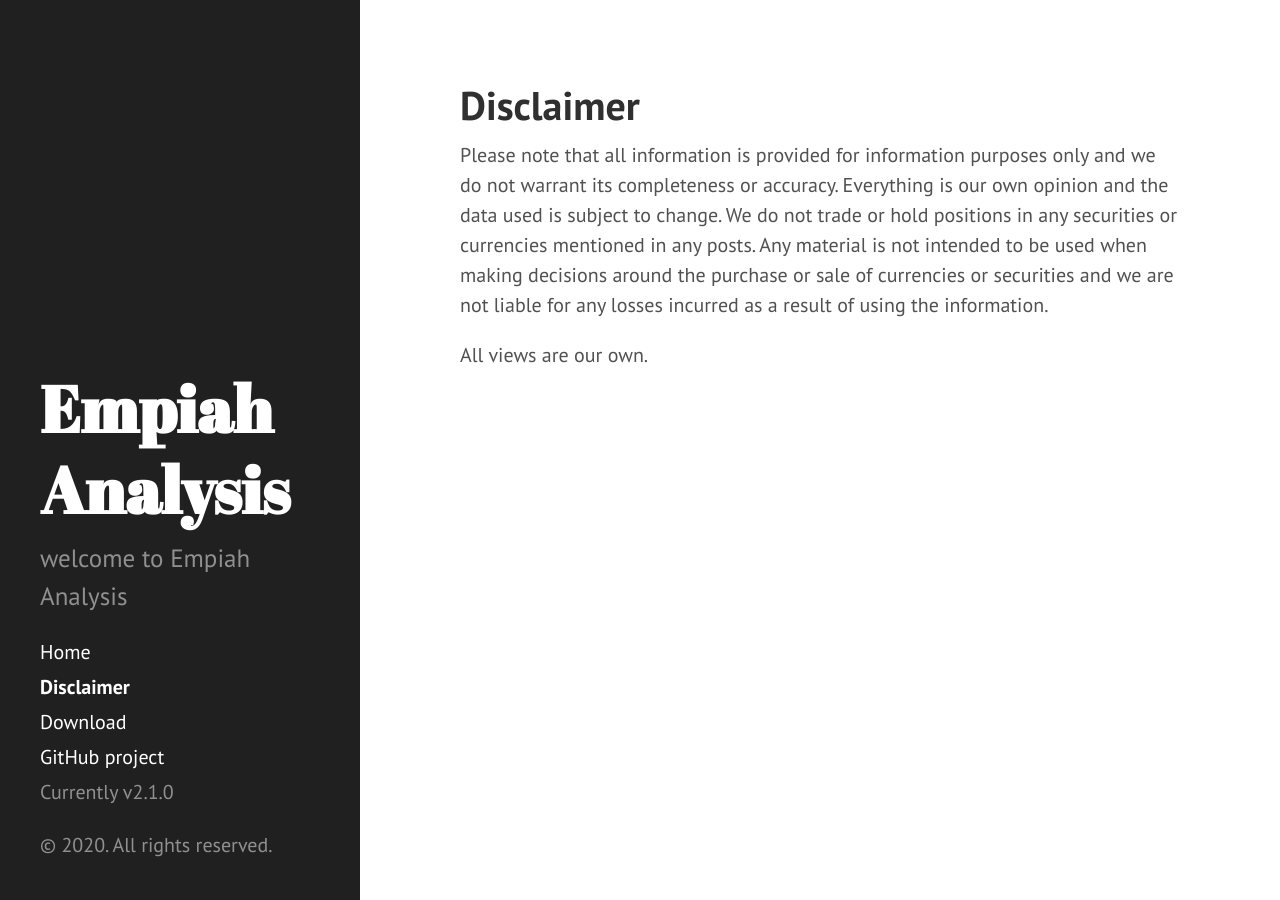
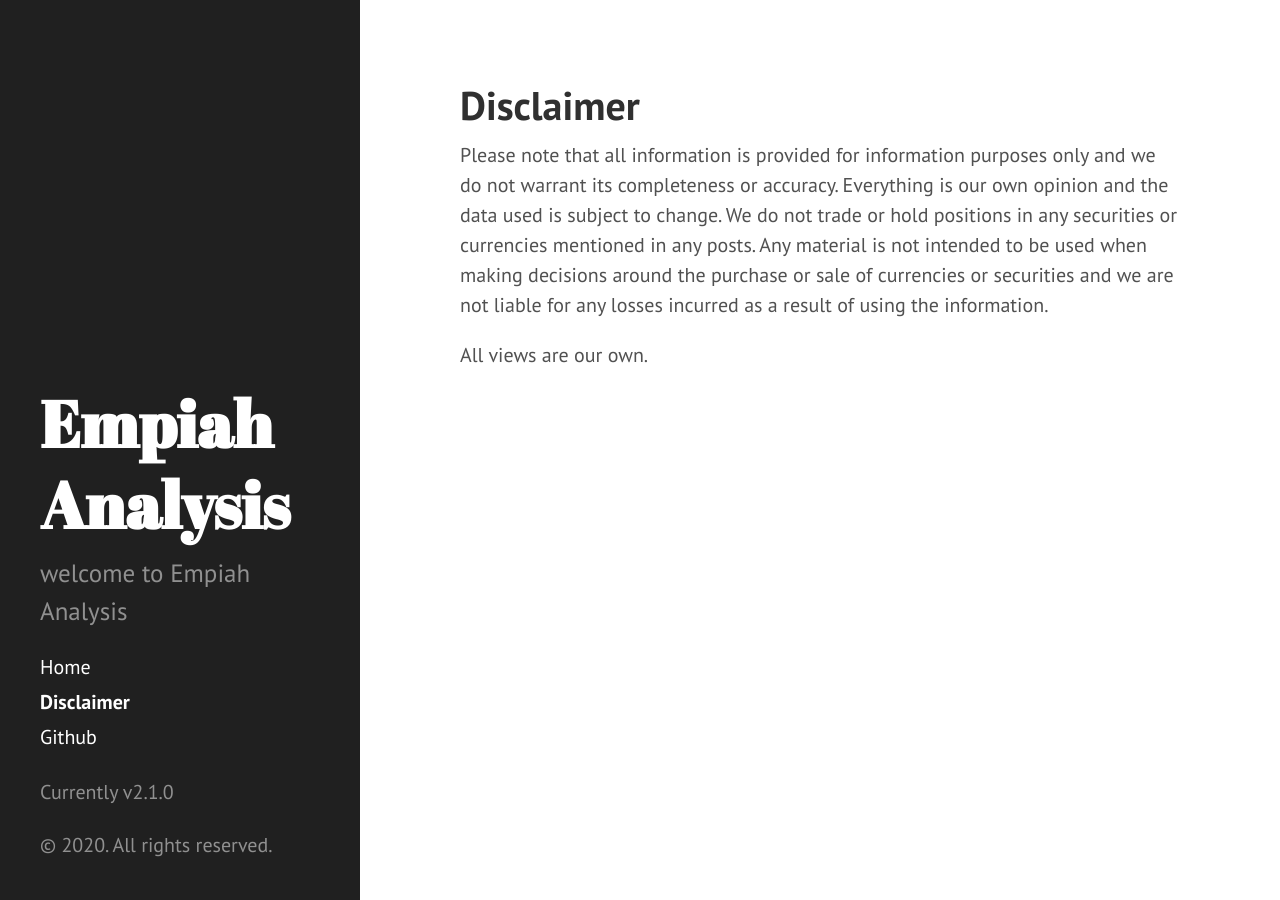
Before and after one commit to Empiah/empiah.github.io, a Jekyll site: the page built from disclaimer.md, in a window 1280 px wide. Built offline with Jekyll 4.4.1, drawn with Linux system fonts in a browser that asks for light colours.

Commit message:
update sidebar

```diff
--- a/_includes/sidebar.html
+++ b/_includes/sidebar.html
@@ -26,8 +26,14 @@
         {% endif %}
       {% endfor %}
 
-      <a class="sidebar-nav-item" href="{{ site.github.repo }}/archive/v{{ site.version }}.zip">Download</a>
-      <a class="sidebar-nav-item" href="{{ site.github.repo }}">GitHub project</a>
+       <div class="sidebar-nav-item">
+          <p>
+              <a href="{{ site.github.repo }}">
+              Github <i class="fa fa-github" aria-hidden="true"></i>
+              </a>
+          </p>
+      </div>
+
       <span class="sidebar-nav-item">Currently v{{ site.version }}</span>
     </nav>
 
```
